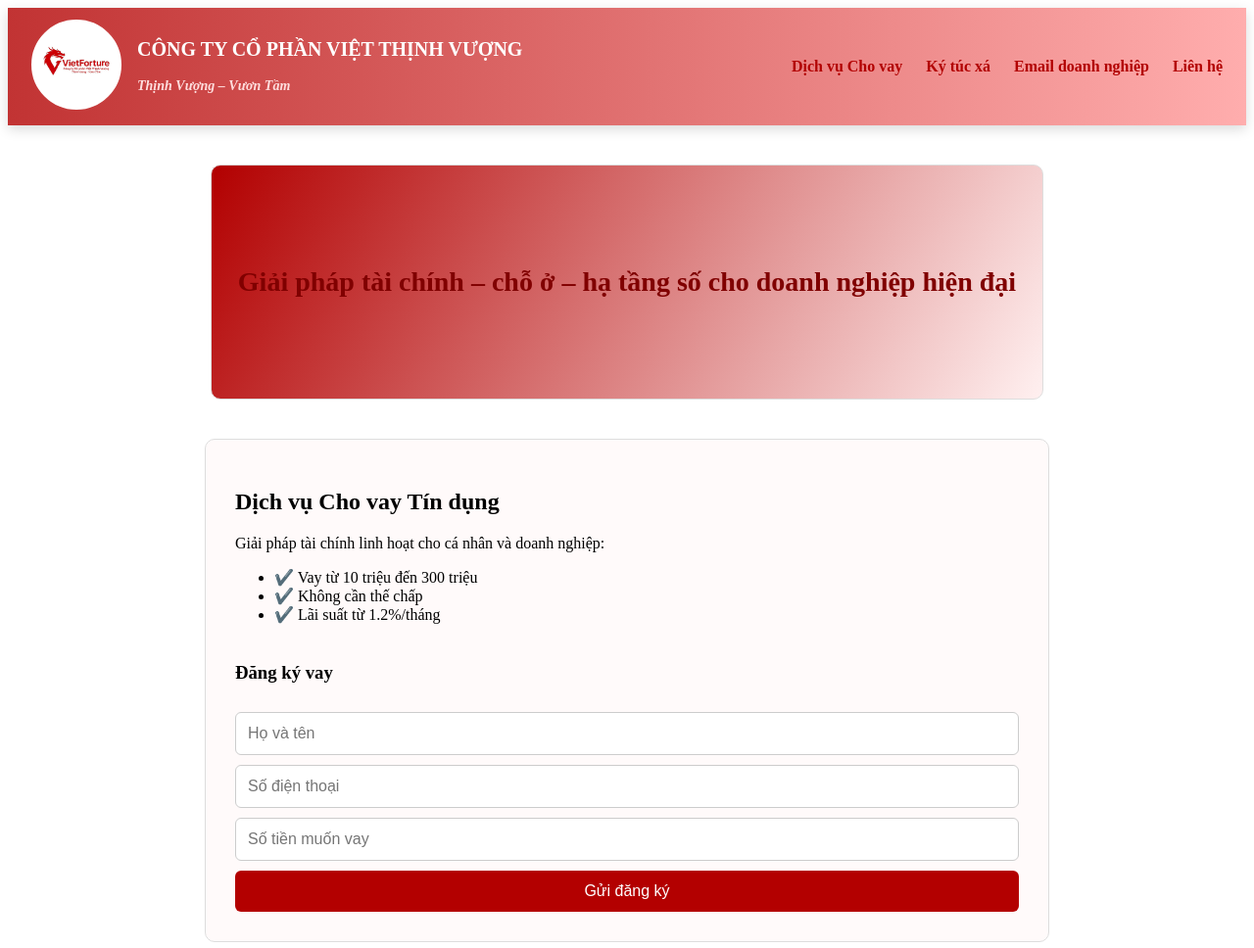
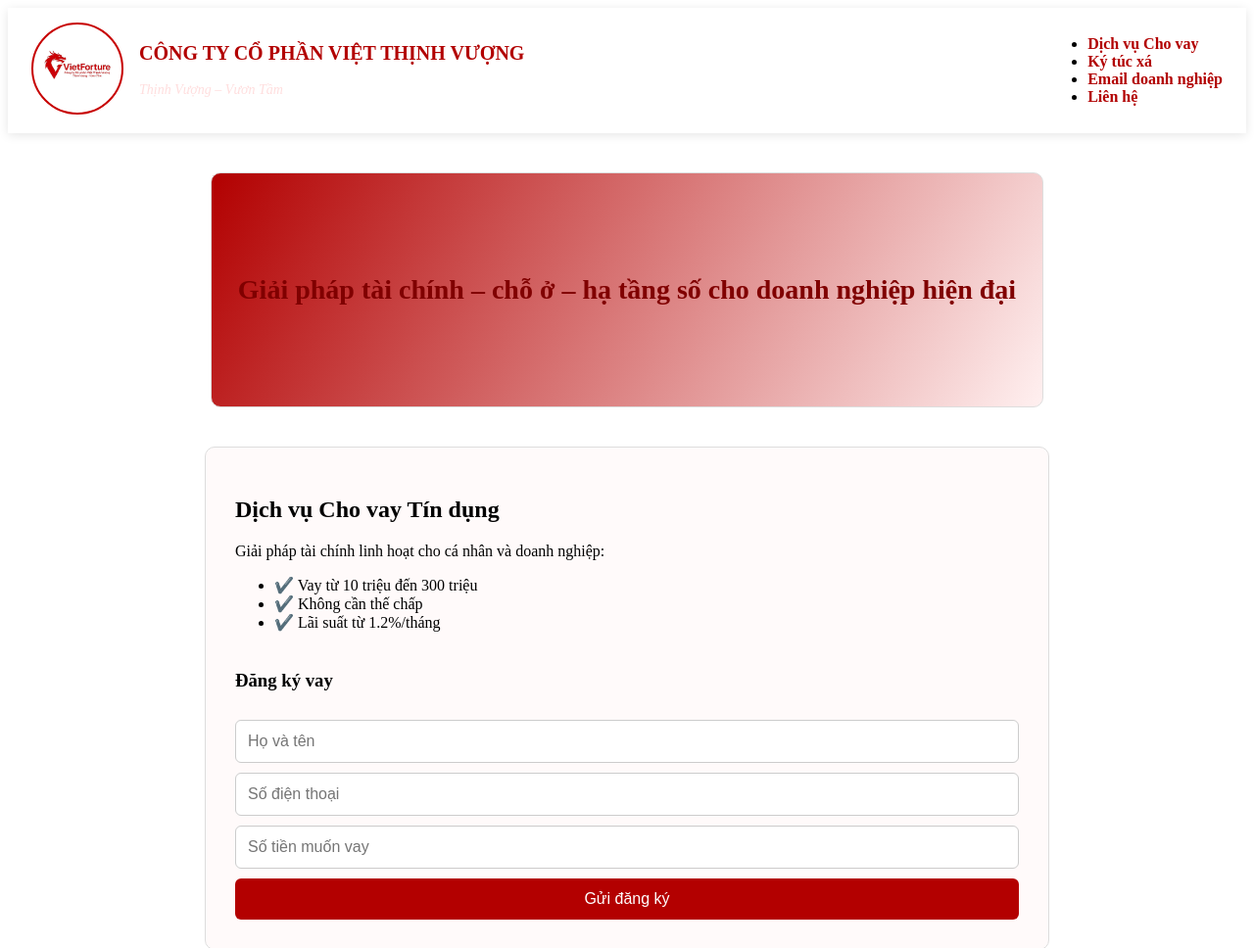
Before and after one commit to lqhoang1001/VietForturedemo, a plain HTML site: page index.html in a window 1280 px wide. Shown: the top 968 px of the page at 98% size. Drawn offline with Linux system fonts and the light colour scheme.

Commit message:
Update style.css

```diff
--- a/style.css
+++ b/style.css
@@ -2,9 +2,9 @@ header {
   position: sticky;
   top: 0;
   z-index: 1000;
-  background: linear-gradient(90deg, #b20000cc, #ff9999cc);
-  backdrop-filter: blur(6px);
-  box-shadow: 0 4px 12px rgba(0, 0, 0, 0.15);
+  background: rgba(255, 255, 255, 0.95);
+  box-shadow: 0 2px 10px rgba(0, 0, 0, 0.1);
+  backdrop-filter: blur(4px);
   display: flex;
   align-items: center;
   justify-content: space-between;
@@ -23,10 +23,10 @@ header {
   height: 80px;
   object-fit: cover;
   border-radius: 50%;
-  border: 2px solid #fff;
+  border: 2px solid #c70000; /* đỏ đậm */
   background: white;
-  padding: 4px;
-  transition: transform 0.6s ease;
+  padding: 5px;
+  transition: transform 0.5s ease;
 }
 
 .logo:hover {
@@ -37,19 +37,13 @@ header {
   font-size: 20px;
   font-weight: bold;
   text-transform: uppercase;
-  color: #fff;
+  color: #b20000;
 }
 
 .slogan {
   font-size: 14px;
-  font-weight: bold;
-  color: #ffffff;
-}
-
-nav ul {
-  list-style: none;
-  display: flex;
-  gap: 24px;
+  font-style: italic;
+  color: #ff6666;
 }
 
 nav a {
```
